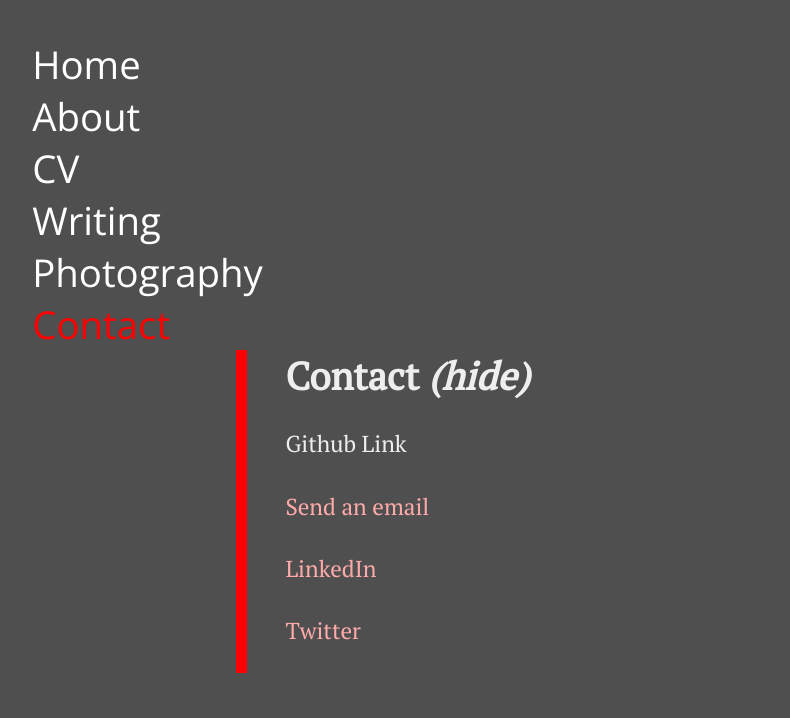
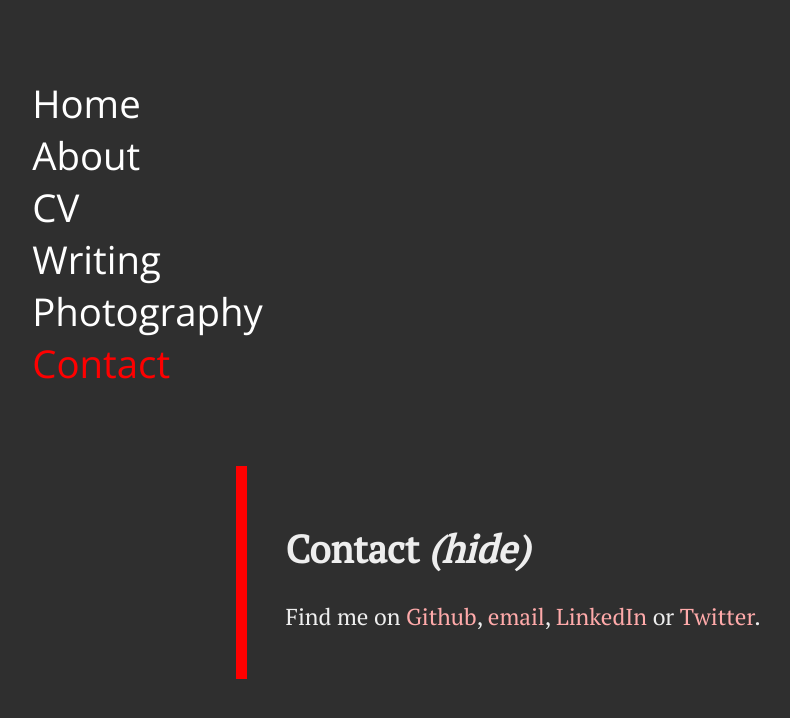
Before and after one commit to raintsong/raintsong.github.io, a Jekyll site: the page built from contact.html, in a window 1280 px wide. Shown: the top 718 px of the page, without its empty margins (179-969 px from the left). Built offline with Jekyll 4.4.1, drawn with Linux system fonts in a browser that asks for light colours.

Commit message:
Show and hide with fadeToggle and class toggling to reveal photos

```diff
--- a/_layouts/blurb.html
+++ b/_layouts/blurb.html
@@ -2,7 +2,7 @@
 layout: default
 ---
 <div class="blurb">
-	<h1>{{page.title}}</h1><h1 id="hide"> (hide)</h1><h1 id="show"> (show)</h1>
+	<h1>{{page.title}} </h1><h1 id="hide">(hide)</h1><h1 id="show">(show)</h1>
 
 
 	{{content}}
--- a/_layouts/default.html
+++ b/_layouts/default.html
@@ -4,6 +4,9 @@
 			<title>{{ page.title }}</title>
 			<!-- link to main stylesheet -->
 			<link rel="stylesheet" href="/assets/css/styles.css">
+
+
+			<link rel="shortcut icon" href="">
 			<script src="https://ajax.googleapis.com/ajax/libs/jquery/3.4.1/jquery.min.js"></script>
 			<script>
 				console.log("Hello World!");
--- a/_sass/main.scss
+++ b/_sass/main.scss
@@ -9,8 +9,16 @@
     font-family: 'PT Serif', serif;
     font-size: 1.2em;
     position: relative;
-    padding: 2em;
+    -webkit-transition: opacity 100ms linear;
+    transition: opacity 100ms linear;
 }
+.faded {
+  opacity: 0.3;
+}
+.faded:hover {
+  opacity: 1;
+}
+
 a {
     text-decoration: none;
 }
@@ -32,11 +40,11 @@
     font-family:'Open Sans', sans-serif;
     font-weight: normal;
     font-size: 2em;
+    padding: 2em 0em;
+    float: left;
+
 }
 
-nav {
-  float: left;
-}
 
 .background_image {
     display:none;
@@ -48,7 +56,7 @@
     float:right;
     width: 66%;
     border-left: 0.6em solid red;
-    padding: 0em 2em;
+    padding: 1em 2em;
 }
 
 .container ul {
@@ -109,7 +117,15 @@
 #hide, #show {
   font-style: italic;
 }
+#hide:hover, #show:hover {
+  text-decoration: underline;
+}
+#show {
+  display: none;
+}
+
 .blurb {
+  padding: 2em 0em 0em 0em;
 }
 p a {
     color: #faa;
@@ -133,7 +149,7 @@
   width: 100%;
   height: 100%;
   background-color: #000;
-  opacity: 0.5;
+  opacity: 0.7;
 }
 
 
--- a/contact.html
+++ b/contact.html
@@ -4,7 +4,4 @@
 permalink: /contact/
 bg_image: road_buckskin_green.jpg
 ---
-<p>Github Link</p>
-<p><a href="">Send an email</a></p>
-<p><a href="">LinkedIn</a></p>
-<p><a href="">Twitter</a></p>
+<p>Find me on <a href="">Github</a>, <a href="">email</a>, <a href="">LinkedIn</a> or <a href="">Twitter</a>.</p>
```
Also changed, not shown: other parts of _layouts/default.html (+4 -2 lines).
